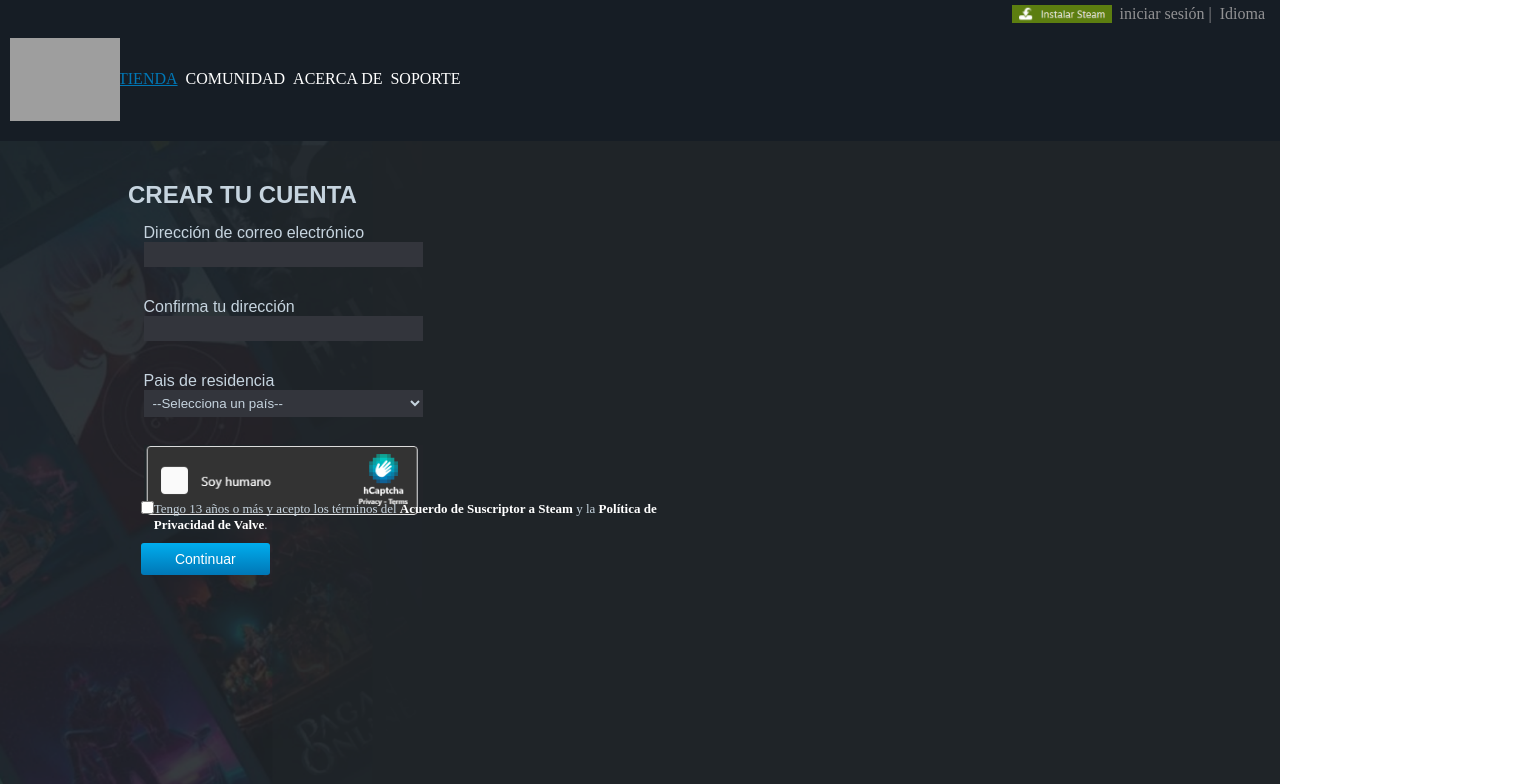
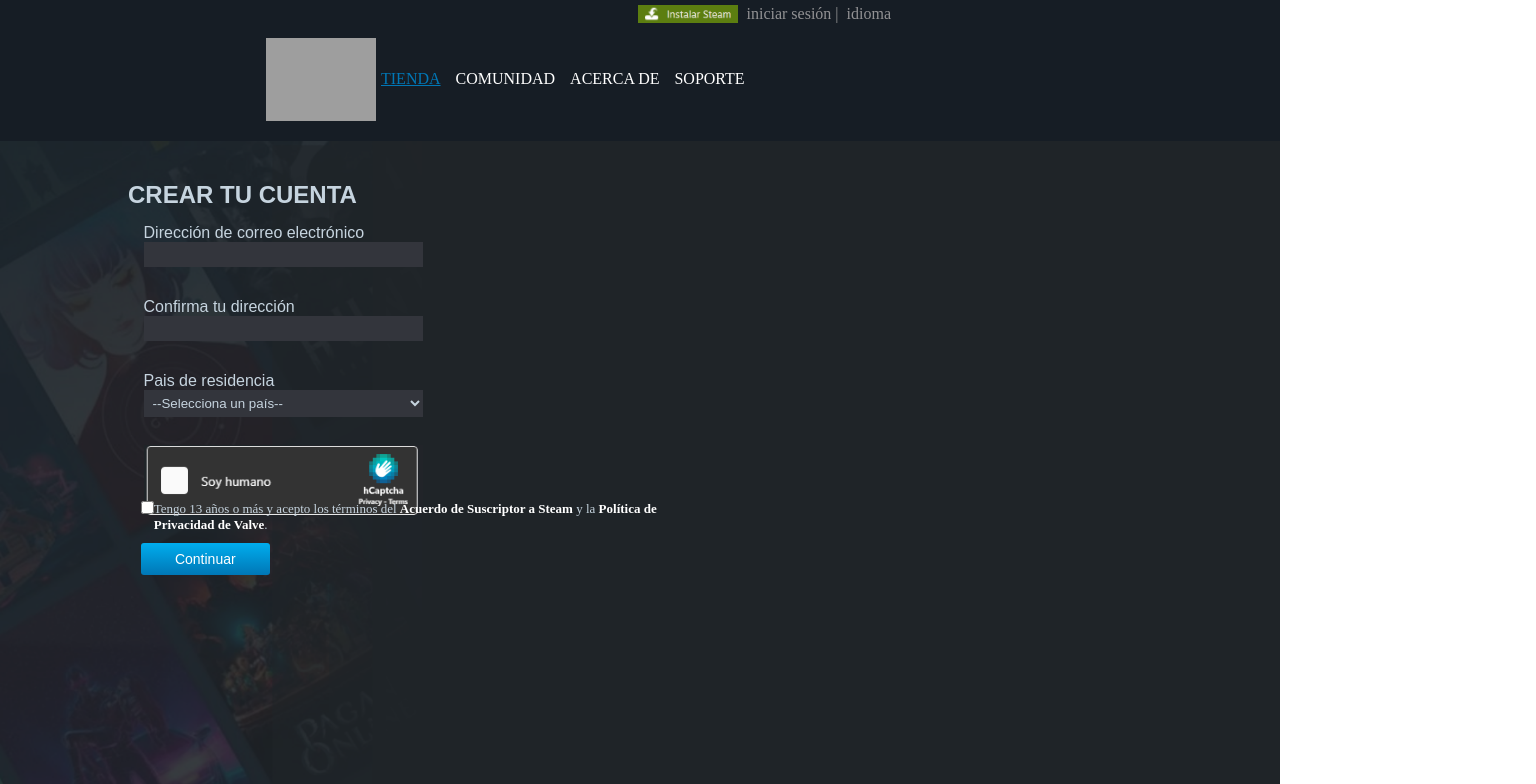
Before and after one commit to 21Geral/Funval-fronted, a plain HTML site: page Practice/practice2/index.html in a window 1280 px wide. Shown: the top 784 px of the page, 1536 px wide, since content can reach past the window. Drawn offline with Linux system fonts and the light colour scheme; grey boxes are pictures that could not be loaded.

Commit message:
color practica calificada 2

```diff
--- a/Practice/practice2/index.html
+++ b/Practice/practice2/index.html
@@ -11,7 +11,7 @@
       <ul class="header1">
         <img src="./boton.png" alt="" />
         <li>iniciar sesión |</li>
-        <li>Idioma</li>
+        <li>idioma</li>
       </ul>
       <nav>
         <ul class="header2">
--- a/Practice/practice2/style.css
+++ b/Practice/practice2/style.css
@@ -14,7 +14,7 @@
   list-style: none;
   color: #929294;
   position: relative;
-  right: 10px;
+  right: 30%;
   padding: 5px;
 }
 .header1 img {
@@ -31,8 +31,10 @@
   display: flex;
   align-items: center;
   list-style: none;
-  gap: 8px;
+  gap: 15px;
   color: #ffffff;
+  position: relative;
+  left: 20%;
 }
 nav {
   padding-bottom: 20px;
@@ -65,6 +67,7 @@
   border: none;
   padding: 5px;
   width: 100%;
+  color: #c6d4df;
 }
 select,
 option {
```
